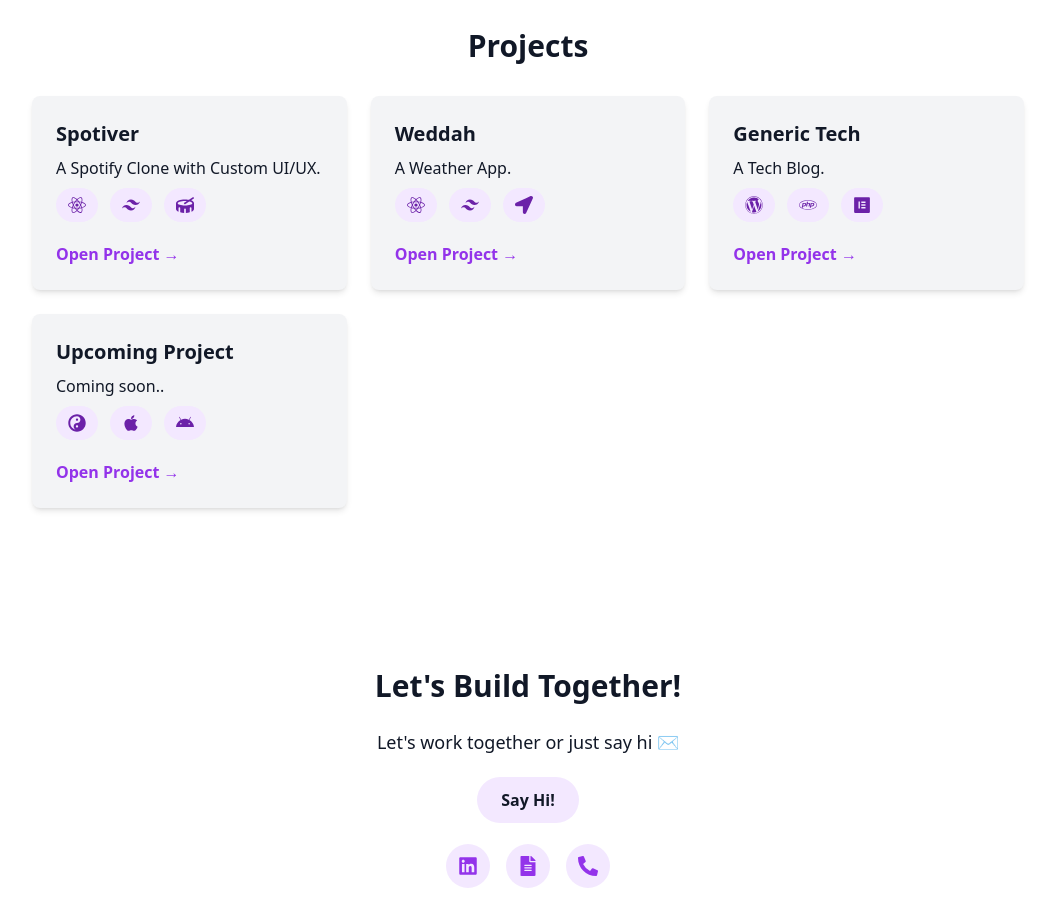
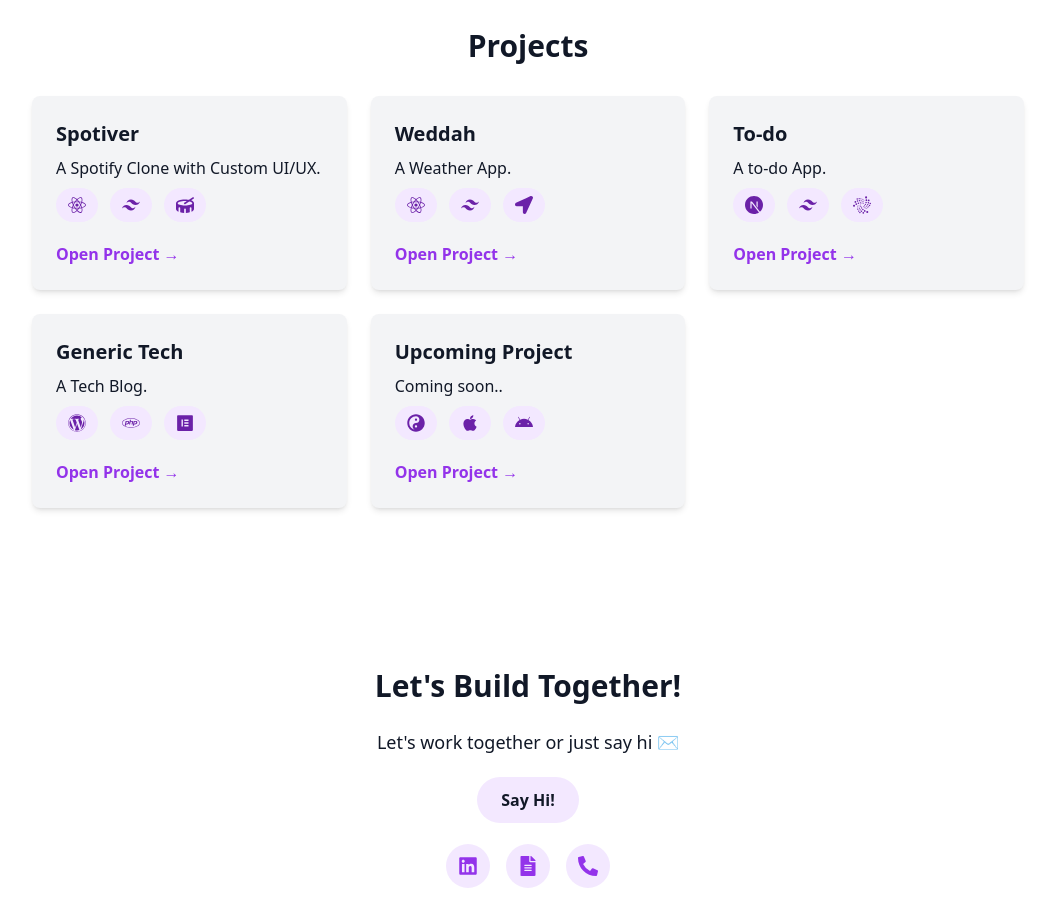
Before and after one commit to raiden597/my-portfolio, a React (Create React App) app: page / in a window 1280 px wide. Shown: the part 960-1877 px from the top of the page, without its empty margins (112-1166 px from the left). Built offline with nearby package versions, Linux system fonts and the light colour scheme.

Commit message:
added project

```diff
--- a/src/App.js
+++ b/src/App.js
@@ -2,7 +2,7 @@ import React, { useState, useEffect } from 'react';
 import { motion } from 'framer-motion';
 import { FaSun, FaMoon, FaArrowUp, FaPhp, FaElementor, FaYinYang, FaApple, FaAndroid, FaLocationArrow, FaDrum, FaLinkedin, FaFileAlt, FaPhoneAlt } from 'react-icons/fa';
 import { FaReact, FaWordpress } from 'react-icons/fa';
-import { SiTailwindcss } from 'react-icons/si';
+import { SiTailwindcss, SiNextdotjs, SiIota } from 'react-icons/si';
 
 function App() {
   const [isDarkMode, setIsDarkMode] = useState(() => {
@@ -146,6 +146,16 @@ function App() {
                        ]}
           />
           <ProjectCard
+            title="To-do"
+            description="A to-do App."
+            link="https://to-do-five-steel.vercel.app/"
+            techStack={[
+            {  icon: SiNextdotjs },
+            {  icon: SiTailwindcss },
+            {  icon: SiIota }
+                       ]}
+          />
+          <ProjectCard
             title="Generic Tech"
             description="A Tech Blog."
             link="https://sran590813479.wordpress.com/"
```
